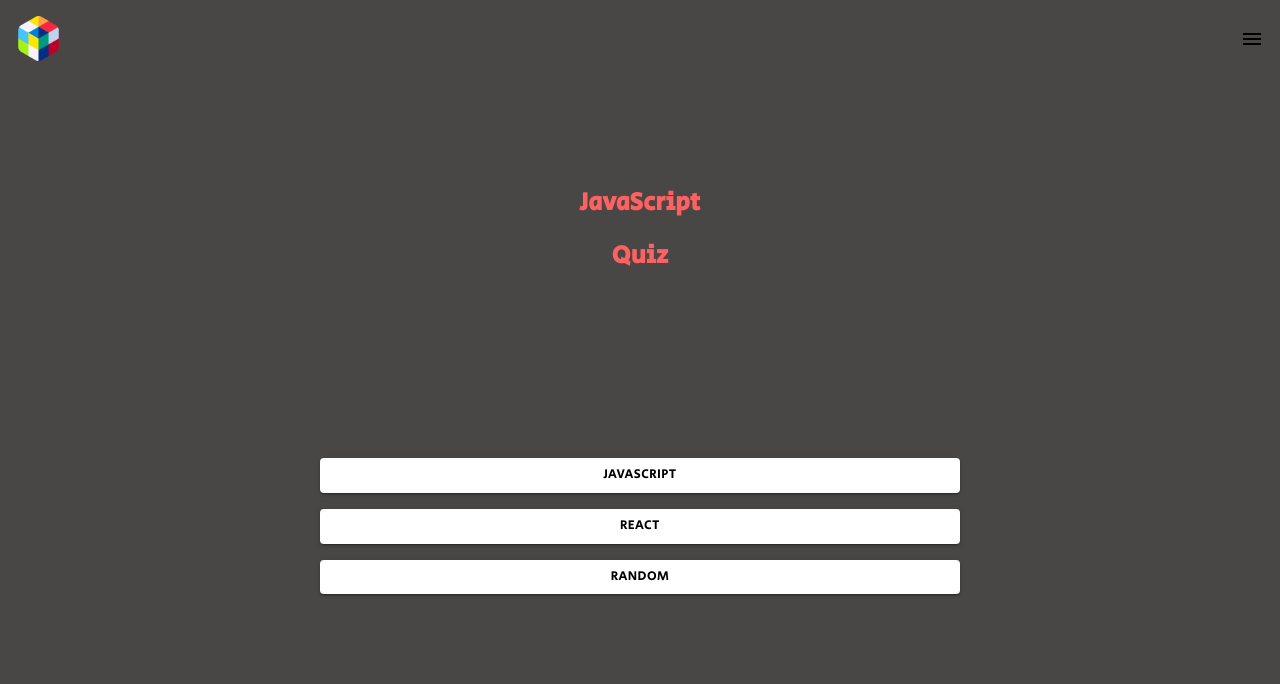
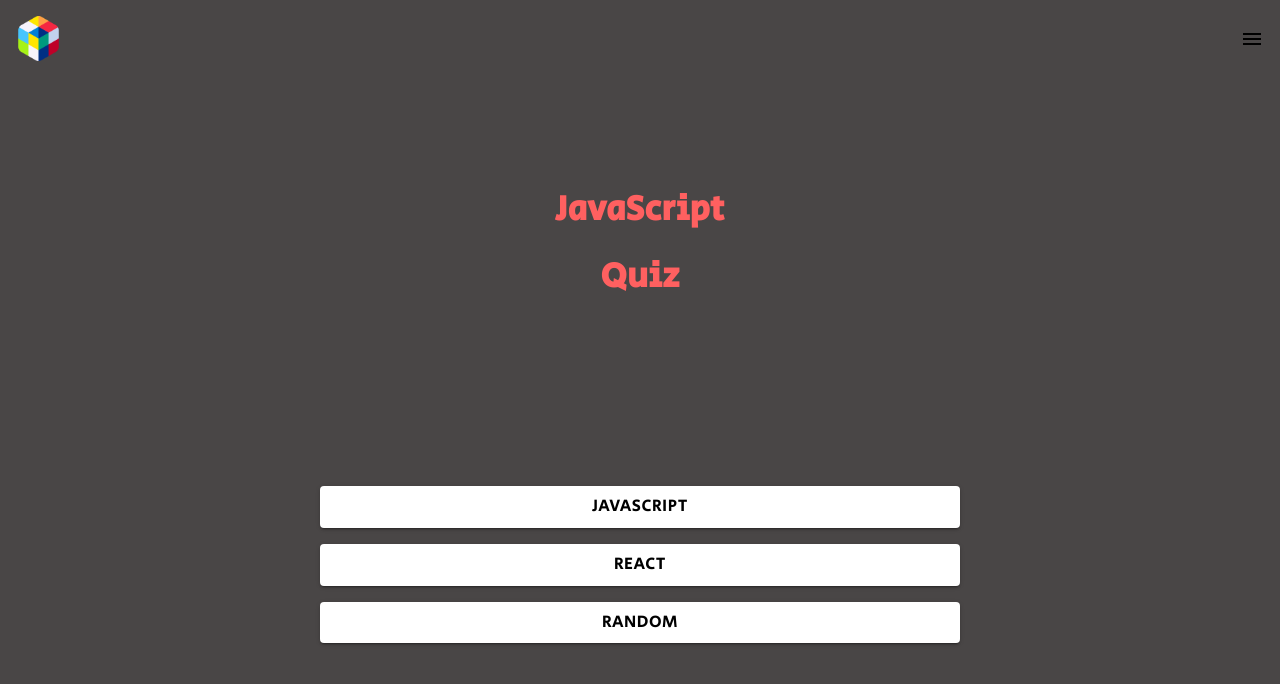
Before and after one commit to arniehayes/Javascript-Quiz, a Next.js app: page / in a window 1280 px wide. Shown: the top 684 px of the page. Built offline with nearby package versions, Linux system fonts and the light colour scheme.

Commit message:
font sizing

```diff
--- a/components/Body/body.module.scss
+++ b/components/Body/body.module.scss
@@ -24,7 +24,7 @@
 
             p {
                 margin: .5rem;
-                font-size: 25px;
+                font-size: 35px;
                 color: rgb(255, 96, 96);
             }
         }
@@ -49,7 +49,7 @@
 
             .button {
                 font-family: inherit;
-                font-size: small;
+                font-size: 17px;
                 color: black;
                 background-color: rgb(255, 255, 255);
                 width: 100%;
```
